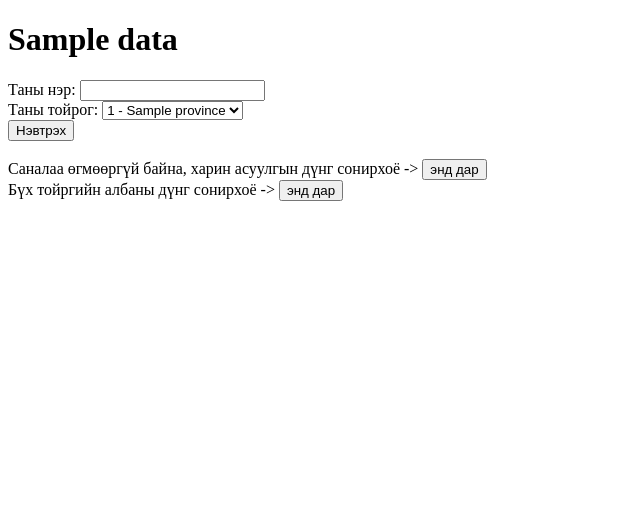
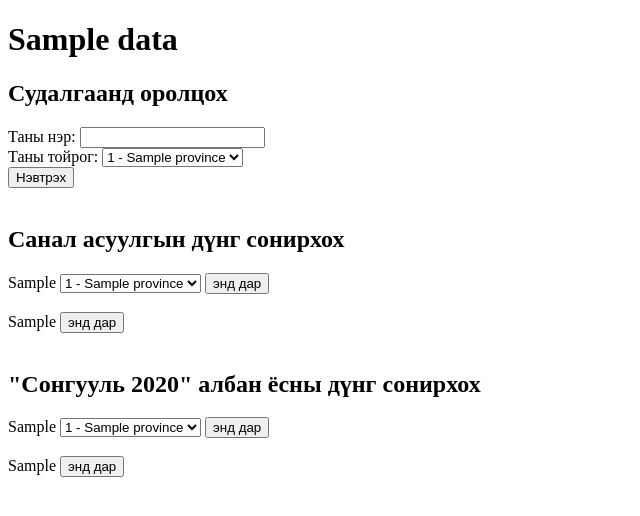
Before and after one commit to ebold/myflask, a Flask app: template templates/hello.html in a window 1280 px wide. Shown: the top 516 px of the page, without its empty margins (0-640 px from the left). Run offline with Flask 2, Linux system fonts and the light colour scheme; the template is opened without the code that fills it: most values are stand-ins (such as "Sample title", 1, 10 or a date in 2020).

Commit message:
show the poll and election results by constituency
Санал асуулгын болон сонгуулийн эцсийн дүнг сонголттойгоор харж болохоор
өөрчлөв:
- тухайн сонгосон тойргоор
- эсвэл нийт тойргоор

```diff
--- a/app.py
+++ b/app.py
@@ -11,7 +11,9 @@ app = Flask(__name__)
 poll_data = {
    'title' : '"Сонгууль 2020" санал асуулга',
    'question' : 'Та сонголтоо хийнэ үү?',
-   'fields'   : ['С.Баяр', 'Х.Номтойбаяр', 'Н.Энхбаяр', 'Б.Эрдэнэбаяр', 'үгүй']
+   'fields'   : ['С.Баяр', 'Х.Номтойбаяр', 'Н.Энхбаяр', 'Б.Эрдэнэбаяр', 'үгүй'],
+   'select_constit': 'Энд заасан тойргийн дүнг сонирхох: ',
+   'select_all': 'Эсвэл нийт тойргийн дүнг сонирхох -> '
 }
 
 result_filename = 'result.json'
@@ -134,8 +136,8 @@ def poll():
 
     return render_template('thankyou.html', data=result_data)
 
-@app.route('/results')
-def show_results():
+@app.route('/poll_result')
+def show_poll_result():
     # get results
     results = {}
     with open(result_filename, 'r') as f:
@@ -148,8 +150,8 @@ def show_results():
 
     return render_template('results.html', data=results_data, candidates=all_candidates)
 
-@app.route('/results_constit')
-def show_constituency_results():
+@app.route('/poll_result_by_constit')
+def show_poll_result_by_constituency():
     # get a constituency from HTTP request
     constituency = request.args['constituency']
 
@@ -188,5 +190,30 @@ def show_result_2020():
     # render HTML
     return render_template('result_2020.html', data=results_data, candidates=all_candidates)
 
+@app.route('/result_2020_by_constit')
+def show_result_2020_by_constituency():
+    # get a constituency from HTTP request
+    constituency = request.args['constituency']
+
+    # get all results
+    results = {}
+    with open(result_2020_filename, 'r') as f:
+        results = json.load(f)
+
+    # get election result of a chosen constituency
+    results_data = {}
+    results_data['title'] = poll_data['title']
+    results_data['votes'] = {}
+    results_data['votes'][constituency] = results[constituency]
+
+    # get candidates of a chosen constituency
+    constit_data = {}
+    constit_data[constituency] = {}
+    constit_data[constituency]['province'] = all_candidates[constituency]['province']
+    constit_data[constituency]['mandates'] = all_candidates[constituency]['mandates']
+    constit_data[constituency]['candidates'] = all_candidates[constituency]['candidates']
+
+    return render_template('result_2020.html', data=results_data, candidates=constit_data)
+
 if __name__ == "__main__":
     app.run(debug=True)
--- a/templates/hello.html
+++ b/templates/hello.html
@@ -5,6 +5,7 @@
 </head>
 <body>
 <h1>{{ data.title }}</h1>
+<h2>Судалгаанд оролцох</h2>
 <form action="/hello">
   <label for="username">Таны нэр: </label>
   <input type="text" id="username" name="username"><br>
@@ -17,12 +18,40 @@
   <input type="submit" value="Нэвтрэх" />
 </form>
 <br>
-<form action="/results">
-  <label for="results_constit">Саналаа өгмөөргүй байна, харин асуулгын дүнг сонирхоё -> </label>
+
+<h2>Санал асуулгын дүнг сонирхох</h2>
+<form action="/poll_result_by_constit">
+  <!-- /result_chosen_constit?constituency=1 -->
+  <label for="constituency">{{ data.select_constit }}</label>
+  <select id="constituency" name="constituency">
+  {% for e in data.constituencies %}
+     <option value="{{e.number}}"> {{ e.number }} - {{ e.province }} </option>
+  {% endfor %}
+  </select>
   <input type="submit" value="энд дар" />
 </form>
+<br>
+<form action="/poll_result">
+  <label for="results_constit">{{ data.select_all }}</label>
+  <input type="submit" value="энд дар" />
+</form>
+<br>
+
+<h2>"Сонгууль 2020" албан ёсны дүнг сонирхох</h2>
+<form action="/result_2020_by_constit">
+  <!-- /result_chosen_constit?constituency=1 -->
+  <label for="constituency">{{ data.select_constit }}</label>
+  <select id="constituency" name="constituency">
+  {% for e in data.constituencies %}
+     <option value="{{e.number}}"> {{ e.number }} - {{ e.province }} </option>
+  {% endfor %}
+  </select>
+  <input type="submit" value="энд дар" />
+</form>
+<br>
+
 <form action="/result_2020">
-  <label for="result_2020">Бүх тойргийн албаны дүнг сонирхоё -> </label>
+  <label for="result_2020">{{ data.select_all }}</label>
   <input type="submit" value="энд дар" />
 </form>
 </body>
--- a/templates/results.html
+++ b/templates/results.html
@@ -5,7 +5,7 @@
 <script src='static/sort.min.js'></script>
 </head>
 <body>
-<h1>Үр дүн</h1>
+<h1>Санал асуулгын дүн</h1>
 
 <script>
 makeSortedUL({{ data|safe }}, {{ candidates|safe }});
```
